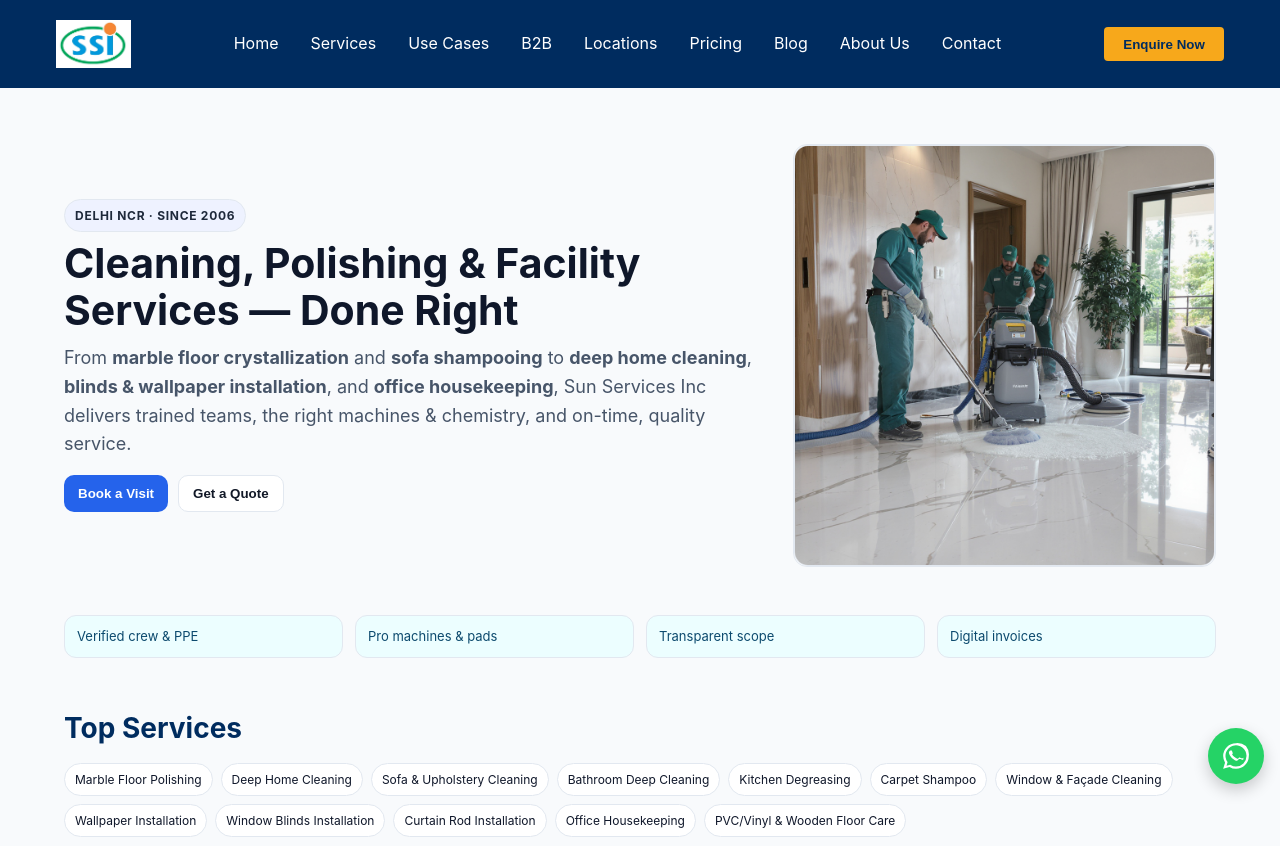
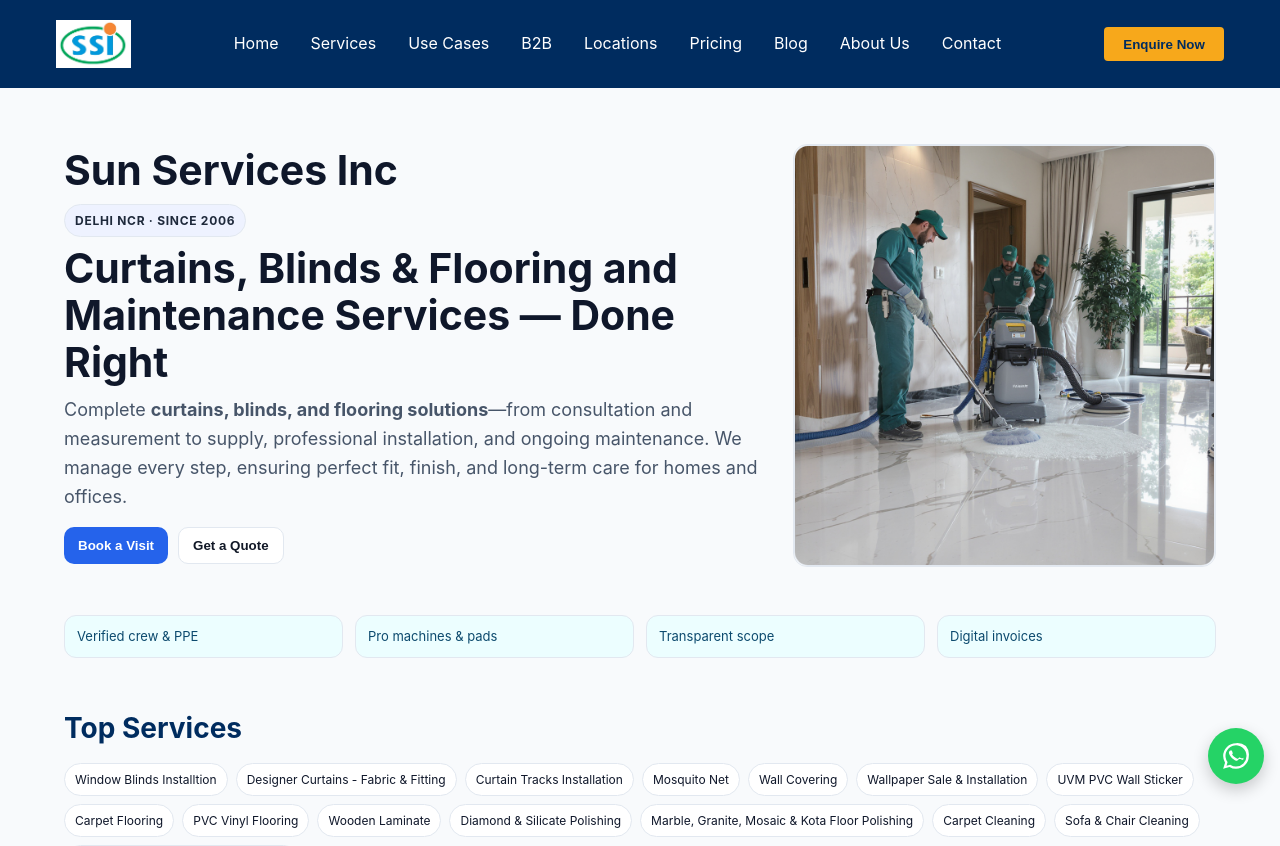
Before and after one commit to narmeshnigam/sunservicesinc, a PHP site: page / in a window 1280 px wide. Shown: the top 846 px of the page. Run offline with PHP 8.4, Linux system fonts and the light colour scheme.

Commit message:
updated index page

```diff
--- a/index.php
+++ b/index.php
@@ -538,9 +538,10 @@ include __DIR__ . '/includes/header.php';
 <section class="ssi-home" data-ssi="home">
   <div class="container ssi-home__hero">
     <div>
+      <h1 class="ssi-home__title">Sun Services Inc</h1>
       <span class="ssi-home__eyebrow">Delhi NCR · Since 2006</span>
-      <h1 class="ssi-home__title">Cleaning, Polishing &amp; Facility Services — Done Right</h1>
-      <p class="ssi-home__lead">From <strong>marble floor crystallization</strong> and <strong>sofa shampooing</strong> to <strong>deep home cleaning</strong>, <strong>blinds &amp; wallpaper installation</strong>, and <strong>office housekeeping</strong>, Sun Services Inc delivers trained teams, the right machines &amp; chemistry, and on-time, quality service.</p>
+      <h1 class="ssi-home__title">Curtains, Blinds &amp; Flooring and Maintenance Services — Done Right</h1>
+      <p class="ssi-home__lead">Complete <strong>curtains, blinds, and flooring solutions</strong>—from consultation and measurement to supply, professional installation, and ongoing maintenance. We manage every step, ensuring perfect fit, finish, and long-term care for homes and offices.</p>
       <div class="ssi-home__cta-row">
         <button class="ssi-btn ssi-btn--primary open-enquiry" type="button" data-service="General Enquiry">Book a Visit</button>
         <button class="ssi-btn ssi-btn--ghost open-enquiry" type="button" data-service="Get Quote">Get a Quote</button>
@@ -570,35 +571,39 @@ include __DIR__ . '/includes/header.php';
 
     <!-- Explicit named list (always visible) -->
     <div class="ssi-home__list" aria-label="Popular services we provide">
-      <span class="chip">Marble Floor Polishing</span>
-      <span class="chip">Deep Home Cleaning</span>
-      <span class="chip">Sofa &amp; Upholstery Cleaning</span>
-      <span class="chip">Bathroom Deep Cleaning</span>
-      <span class="chip">Kitchen Degreasing</span>
-      <span class="chip">Carpet Shampoo</span>
-      <span class="chip">Window &amp; Façade Cleaning</span>
-      <span class="chip">Wallpaper Installation</span>
-      <span class="chip">Window Blinds Installation</span>
-      <span class="chip">Curtain Rod Installation</span>
-      <span class="chip">Office Housekeeping</span>
-      <span class="chip">PVC/Vinyl &amp; Wooden Floor Care</span>
+      <span class="chip">Window Blinds Installtion</span>
+      <span class="chip">Designer Curtains - Fabric &amp; Fitting</span>
+      <span class="chip">Curtain Tracks Installation</span>
+      <span class="chip">Mosquito Net</span>
+      <span class="chip">Wall Covering</span>
+      <span class="chip">Wallpaper Sale &amp; Installation</span>
+      <span class="chip">UVM PVC Wall Sticker</span>
+      <span class="chip">Carpet Flooring</span>
+      <span class="chip">PVC Vinyl Flooring</span>
+      <span class="chip">Wooden Laminate</span>
+      <span class="chip">Diamond &amp; Silicate Polishing</span>
+      <span class="chip">Marble, Granite, Mosaic &amp; Kota Floor Polishing</span>
+      <span class="chip">Carpet Cleaning</span>
+      <span class="chip">Sofa &amp; Chair Cleaning</span>
+      <span class="chip">Window Blinds - Repairing &amp; Cleaning</span>
     </div>
 
     <!-- Server-rendered card grid (12 items) -->
     <?php
       $top_services = [
-        ['title' => 'Marble Floor Polishing', 'href' => '/services/marble-polishing.php'],
-        ['title' => 'Sofa & Upholstery Cleaning', 'href' => '/services/sofa-chair-cleaning.php'],
-        ['title' => 'Carpet Cleaning', 'href' => '/services/carpet-cleaning.php'],
-        ['title' => 'Window Cleaning', 'href' => '/services/window-cleaning.php'],
-        ['title' => 'Wallpaper Installation', 'href' => '/services/wallpaper-installation.php'],
         ['title' => 'Window Blinds', 'href' => '/services/blinds.php'],
         ['title' => 'Roller Blinds', 'href' => '/services/roller-blinds.php'],
         ['title' => 'Roman Blinds', 'href' => '/services/roman-blinds.php'],
         ['title' => 'Honeycomb Blinds', 'href' => '/services/honeycomb-blinds.php'],
-        ['title' => 'Curtains', 'href' => '/services/curtains.php'],
+        ['title' => 'Window Blinds Cleaning', 'href' => '/services/window-cleaning.php'],
+        ['title' => 'Designer Curtains', 'href' => '/services/curtains.php'],
+        ['title' => 'Laminate Flooring', 'href' => '/services/laminate-flooring.php'],
         ['title' => 'Vinyl Flooring', 'href' => '/services/vinyl-flooring.php'],
-        ['title' => 'Laminate Flooring', 'href' => '/services/laminate-flooring.php'],
+        ['title' => 'Marble Floor Polishing', 'href' => '/services/marble-polishing.php'],
+        ['title' => 'Wallpaper Installation', 'href' => '/services/wallpaper-installation.php'],
+        ['title' => 'Sofa & Upholstery Cleaning', 'href' => '/services/sofa-chair-cleaning.php'],
+        ['title' => 'Carpet Cleaning', 'href' => '/services/carpet-cleaning.php'],
+
       ];
     ?>
     <div class="ssi-home__grid" id="ssiServiceCards">
```
